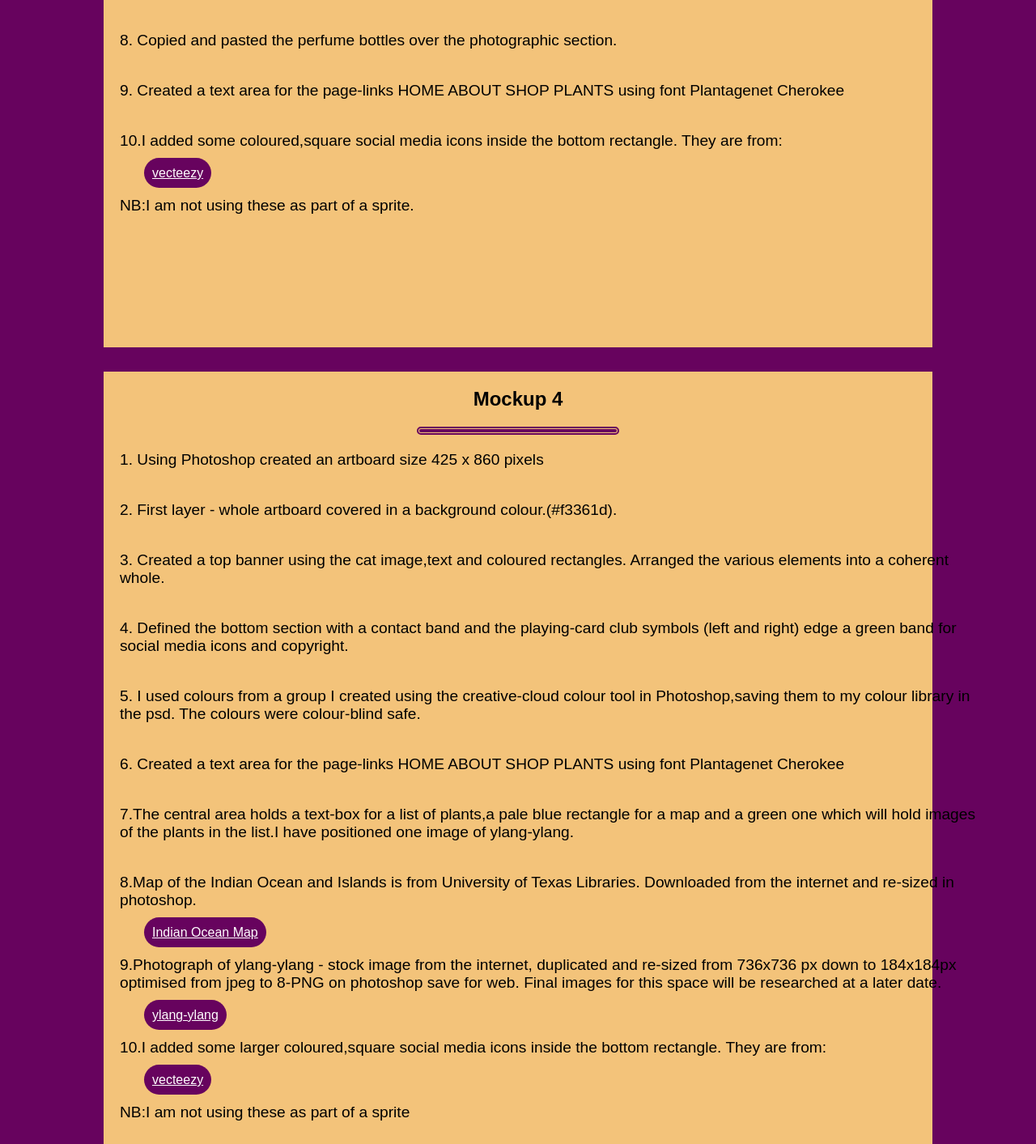
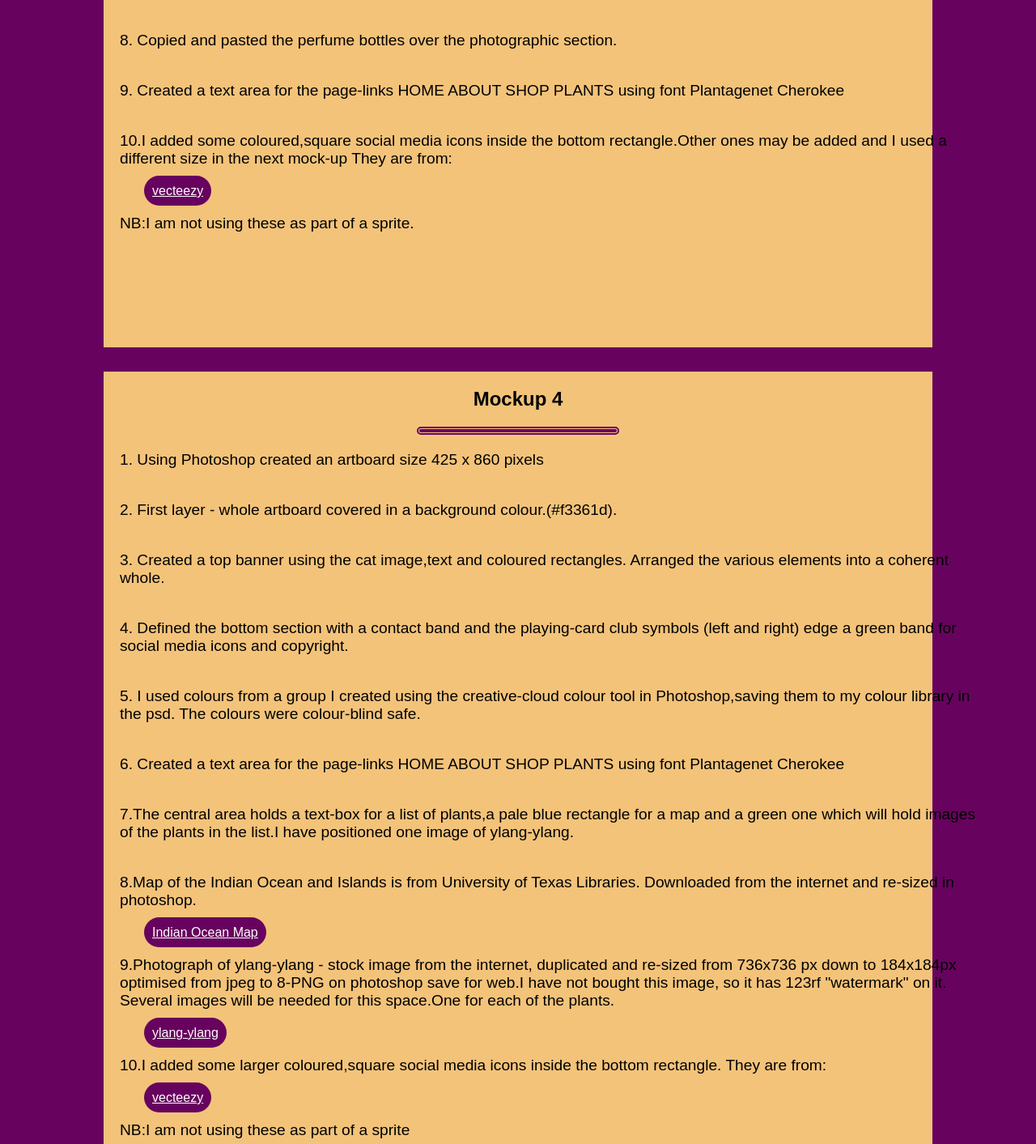
Before and after one commit to UrsulaKesek/uk-visuals, a React (Create React App) app: page /mockups in a window 1280 px wide. Shown: the part 8423-9836 px from the top of the page at 81% size. Built offline with nearby package versions, Linux system fonts and the light colour scheme; a web font is replaced by a local one.

Commit message:
edited mockups

```diff
--- a/src/pages/MockUps/index.jsx
+++ b/src/pages/MockUps/index.jsx
@@ -281,7 +281,8 @@ const MockUps = () => {
         </p>
         <p>
           10.I added some coloured,square social media icons inside the bottom
-          rectangle. They are from:
+          rectangle.Other ones may be added and I used a different size
+          in the next mock-up They are from:
         </p>
         <a
           className="vect"
@@ -338,8 +339,9 @@ const MockUps = () => {
         <p>
           9.Photograph of ylang-ylang - stock image from the internet,
           duplicated and re-sized from 736x736 px down to 184x184px optimised
-          from jpeg to 8-PNG on photoshop save for web. Final images for this
-          space will be researched at a later date.
+          from jpeg to 8-PNG on photoshop save for web.I have not bought this image, so it has
+          123rf "watermark" on it.  Several images will be
+           needed for this space.One for each of the plants.
         </p>
         <a
           className="ylang"
```
